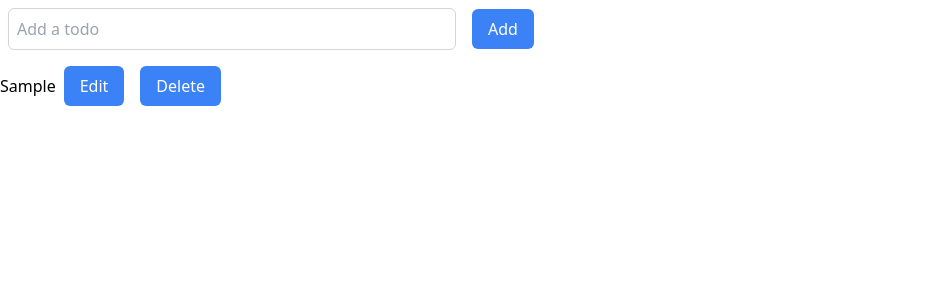
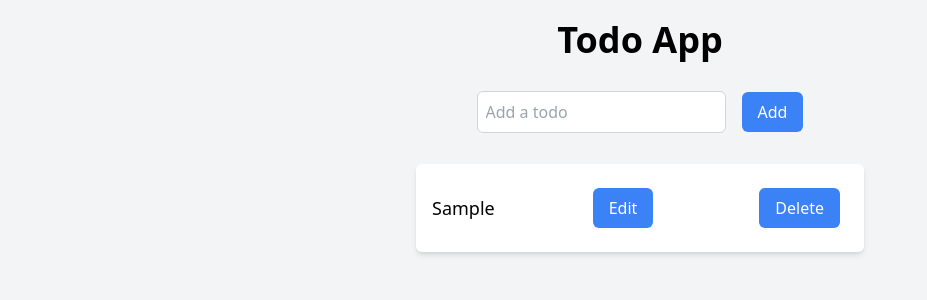
Before and after one commit to swapnil130501/TodoReact, a React (Vite) app: page / in a window 1280 px wide. Both pictures are taken after typing "Sample" into the empty fields and a click on the button "Add". Shown: the top 300 px of the page, without its empty margins (0-927 px from the left). Built offline with nearby package versions, Linux system fonts and the light colour scheme.

Commit message:
using reducers

```diff
--- a/src/App.jsx
+++ b/src/App.jsx
@@ -1,19 +1,21 @@
-import { useState } from 'react';
+import { useReducer } from 'react';
 import './App.css';
 import TodoInput from './components/TodoInput';
 import TodoList from './components/TodoList';
 import TodoContext from './context/TodoContext';
+import todoReducer from './reducer/todoReducer';
 
 function App() {
-    const [todos, setTodos] = useState([]);
+    const [todos, dispatch] = useReducer(todoReducer, []);
 
     return (
-        <>
-            <TodoContext.Provider value={{ todos, setTodos }}>
+        <div className="flex flex-col items-center min-h-screen p-5 bg-gray-100">
+            <TodoContext.Provider value={{ todos, dispatch }}>
+                <h1 className="text-4xl font-bold mb-6">Todo App</h1>
                 <TodoInput />
                 <TodoList />
             </TodoContext.Provider>
-        </>
+        </div>
     );
 }
 
--- a/src/components/TodoInput.jsx
+++ b/src/components/TodoInput.jsx
@@ -4,21 +4,21 @@ import TodoContext from '../context/TodoContext';
 
 function TodoInput() {
     const [inputValue, setInputValue] = useState('');
-    const { todos, setTodos } = useContext(TodoContext);
+    const { dispatch } = useContext(TodoContext);
 
     function handleSubmit() {
-        setTodos([...todos, { value: inputValue }]);
+        dispatch({ type: 'ADD_TODO', payload: inputValue });
         setInputValue('');
     }
 
     return (
-        <div>
+        <div className="flex items-center space-x-4 mb-6">
             <input
                 type="text"
                 value={inputValue}
                 onChange={(e) => setInputValue(e.target.value)}
                 placeholder="Add a todo"
-                className="border border-gray-300 p-2 rounded-md w-full max-w-md m-2"
+                className="border border-gray-300 p-2 rounded-md w-full max-w-md"
             />
             <Button text="Add" onClickHandler={handleSubmit} type="submit" />
         </div>
--- a/src/components/TodoList.jsx
+++ b/src/components/TodoList.jsx
@@ -6,7 +6,7 @@ const TodoList = () => {
     const { todos } = useContext(TodoContext);
 
     return (
-        <ul>
+        <ul className="w-full max-w-md">
             {todos?.map((todo) => (
                 <TodoListItem
                     key={todo.value}
--- a/src/components/TodoListItem.jsx
+++ b/src/components/TodoListItem.jsx
@@ -3,25 +3,18 @@ import Button from './Button';
 import TodoContext from '../context/TodoContext';
 
 function TodoListItem({ todo }) {
-    const { todos, setTodos } = useContext(TodoContext);
+    const { dispatch } = useContext(TodoContext);
     const [isEditing, setIsEditing] = useState(false);
     const [newTodoValue, setNewTodoValue] = useState(todo.value);
 
     const onClickDeleteHandler = useCallback(() => {
-        const newTodos = todos.filter(t => t.value !== todo.value);
-        setTodos(newTodos);
-    }, [todos, setTodos, todo.value]);
+        dispatch({ type: 'DELETE_TODO', payload: todo.value });
+    }, [dispatch, todo.value]);
 
     const onClickUpdateHandler = useCallback(() => {
-        const newTodos = todos.map(t => {
-            if (t.value === todo.value) {
-                return { value: newTodoValue };
-            }
-            return t;
-        });
-        setTodos(newTodos);
+        dispatch({ type: 'UPDATE_TODO', payload: { oldValue: todo.value, newValue: newTodoValue } });
         setIsEditing(false);
-    }, [todos, setTodos, todo.value, newTodoValue]);
+    }, [dispatch, todo.value, newTodoValue]);
 
     const handleEditClick = () => {
         setIsEditing(true);
@@ -32,24 +25,24 @@ function TodoListItem({ todo }) {
     };
 
     return (
-        <li>
+        <li className="flex justify-between items-center p-4 bg-white shadow-md rounded-md mb-3">
             {isEditing ? (
                 <>
                     <input
                         type="text"
                         value={newTodoValue}
                         onChange={handleChange}
-                        className="border border-gray-300 p-2 rounded-md w-full max-w-md"
+                        className="border p-2 rounded-md"
                     />
-                    <Button text="Update" onClickHandler={onClickUpdateHandler} className='m-2'/>
+                    <Button text="Update" onClickHandler={onClickUpdateHandler} />
                 </>
             ) : (
                 <>
-                    {todo.value}
-                    <Button text="Edit" onClickHandler={handleEditClick} className='m-2' />
+                    <span className="text-lg">{todo.value}</span>
+                    <Button text="Edit" onClickHandler={handleEditClick} />
                 </>
             )}
-            <Button text="Delete" onClickHandler={onClickDeleteHandler} className='m-2'/>
+            <Button text="Delete" onClickHandler={onClickDeleteHandler} />
         </li>
     );
 }
--- /dev/null
+++ b/src/reducer/todoReducer.js
@@ -0,0 +1,18 @@
+function todoReducer(state, action) {
+    switch (action.type) {
+        case 'ADD_TODO':
+            return [...state, { value: action.payload }];
+        case 'DELETE_TODO':
+            return state.filter(todo => todo.value !== action.payload);
+        case 'UPDATE_TODO':
+            return state.map(todo =>
+                todo.value === action.payload.oldValue
+                ? { value: action.payload.newValue }
+                : todo
+            );
+        default:
+            return state;
+    }
+}
+
+export default todoReducer;
```
